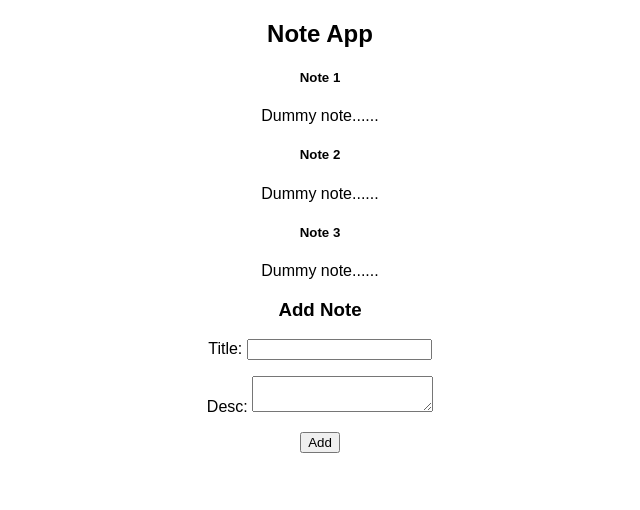
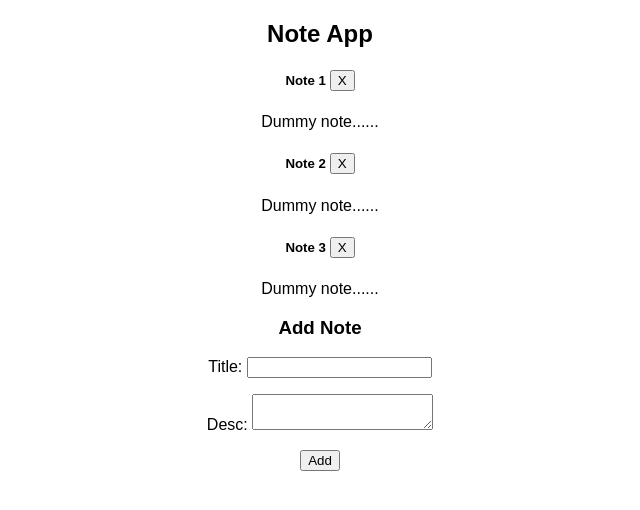
Before and after one commit to santhoshmp89/React-Hooks-Note-app, a React (Create React App) app: page / in a window 1280 px wide. Shown: the top 510 px of the page, without its empty margins (320-960 px from the left). Built offline with nearby package versions, Linux system fonts and the light colour scheme.

Commit message:
Added remove note functionality

```diff
--- a/src/components/NoteApp.js
+++ b/src/components/NoteApp.js
@@ -42,18 +42,15 @@ const NoteApp = () => {
     setBody("");
   };
 
+  const removeNote = id => {
+    setNoets(notes.filter(note => note.id !== id));
+  };
+
   return (
     <>
       <h2>Note App</h2>
       {notes.length > 0 &&
-        notes.map(note => {
-          return (
-            <div key={note.id}>
-              <h5>{note.title}</h5>
-              <p>{note.body}</p>
-            </div>
-          );
-        })}
+        notes.map(note => <Note note={note} removeNote={removeNote} />)}
       <h3>Add Note</h3>
       <form onSubmit={handleSubmit}>
         <p>
@@ -68,4 +65,15 @@ const NoteApp = () => {
   );
 };
 
+const Note = ({ note, removeNote }) => {
+  return (
+    <div key={note.id}>
+      <h5>
+        {note.title} <button onClick={() => removeNote(note.id)}>X</button>
+      </h5>
+      <p>{note.body}</p>
+    </div>
+  );
+};
+
 export default NoteApp;
```
